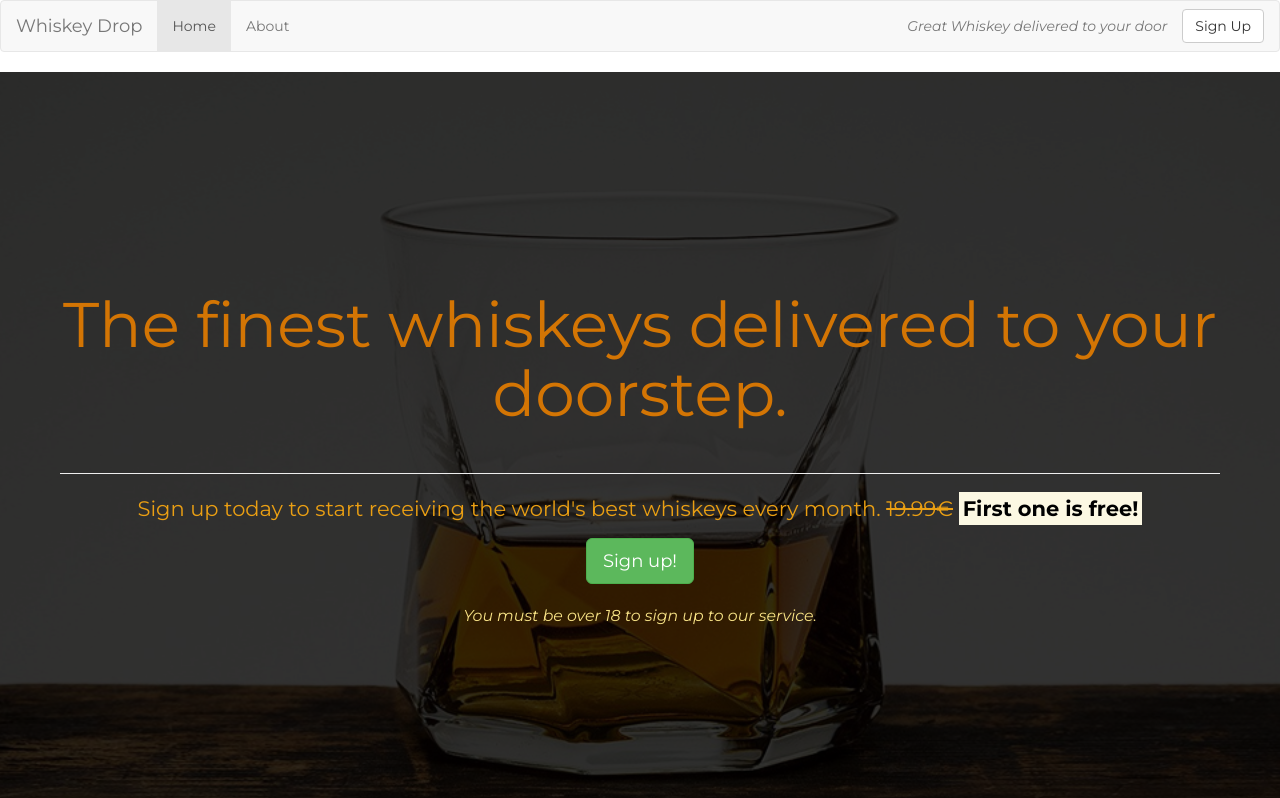
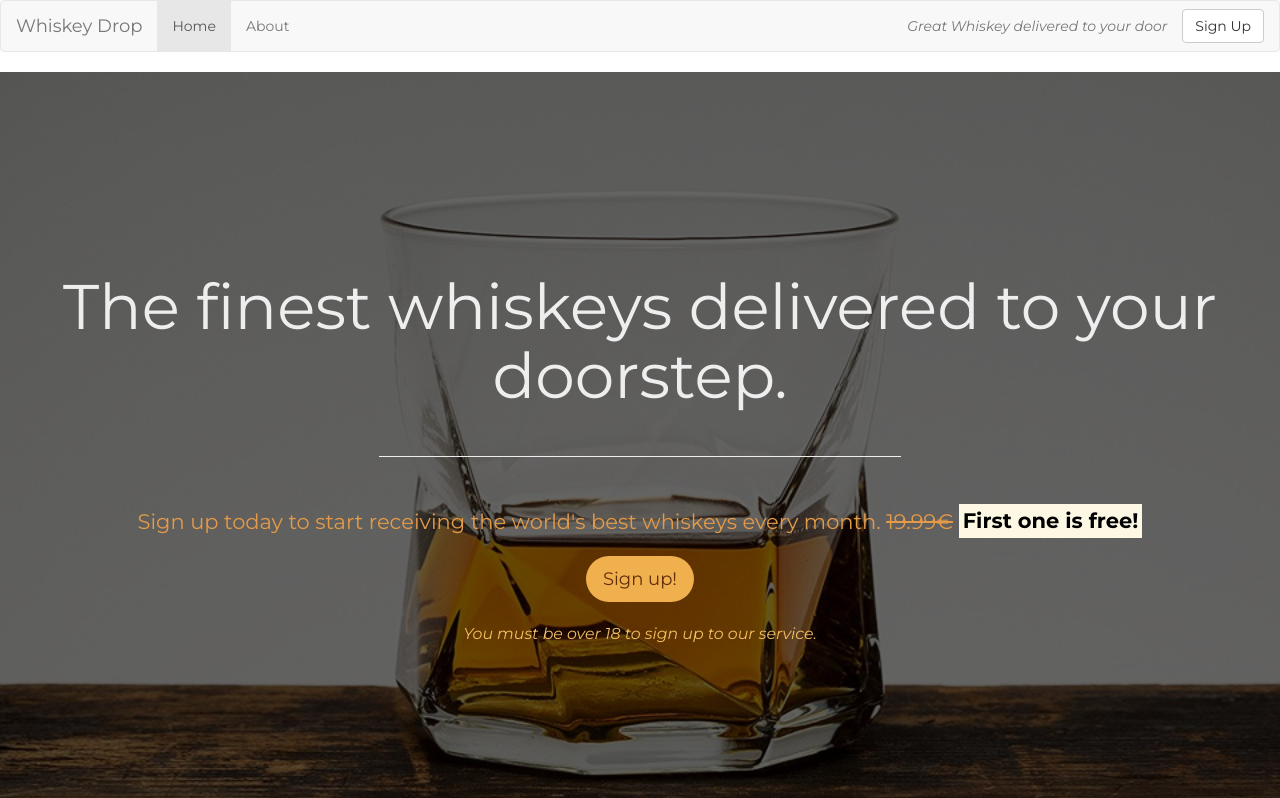
Before and after one commit to pazcm/bootstrap, a plain HTML site: page 04-beyond-bootstrap/index.html in a window 1280 px wide. Shown: the top 798 px of the page. Drawn offline with nearby package versions, Linux system fonts and the light colour scheme.

Commit message:
style callout section

```diff
--- a/04-beyond-bootstrap/css/style.css
+++ b/04-beyond-bootstrap/css/style.css
@@ -2,7 +2,7 @@ body {
     font-family: 'Montserrat', 'Roboto', sans-serif;
 }
 
-/* Containers */
+/* Split html content - several Containers */
 .alert-container {
 
 }
@@ -16,7 +16,7 @@ body {
     -o-background-size: cover;
     background-size: cover;
 
-    display: flex; /* align callout text vertically */
+    display: flex; /* Flexbox - align callout text vertically */
     align-items: center;
     position: relative;
 }
@@ -33,25 +33,35 @@ body {
 
 }
 
+
+
 .jumbotron {
     background-color: transparent;
 }
 
 .jumbotron h1 {
-    color: #d37504;
+    color: #eee;
     font-weight: normal;
     margin-bottom: 45px;
 }
 
 .jumbotron .lead {
-    color: #ea9f13;
-    margin:;
+    color: #e49a48;
+    margin: 20px;
 }
 
 .jumbotron small {
-    color:#f7e285;
+    color:#f3bf62;
     font-size: 75%;
     font-style: italic;
+}
+
+.block-divider {
+    padding-top: 30px;
+    width: 45%;
+}
+.block-divider--light {
+    color: #eee;
 }
 
 .overlay-opaque {
@@ -60,5 +70,25 @@ body {
     left: 0;
     height: 100%;
     width: 100%;
-    background-color: rgba(0, 0, 0, .8);
+    background-color: rgba(0, 0, 0, .6);
 }
+
+/*central sign up button*/
+
+.btn--cta {
+    border-radius: 30px;
+}
+
+.btn--orange {
+    color:  #5f2f0c;
+    background-color: #f1b04e;
+}
+
+.btn--orange:hover,
+.btn--orange:active,
+.btn--orange:focus,
+.btn--orange:active:focus {
+    background-color: #5f2f0c;
+    border-color: #e49a48;
+    color: #f1b04e;
+}
--- a/04-beyond-bootstrap/index.html
+++ b/04-beyond-bootstrap/index.html
@@ -53,9 +53,9 @@
             <div class="col-xs-12 jumbotron text-center">
                 <section class="callout">
                     <h1>The finest whiskeys delivered to your doorstep.</h1>
-                    <hr>
+                    <hr class="block-divider block-divider--light">
                     <p class="lead">Sign up today to start receiving the world's best whiskeys every month. <s class="hidden-xs">19.99€</s><span class="visible-xs"><br></span> <strong><mark>First one is free!</mark></strong></p>
-                    <p><button class="btn btn-lg btn-success" data-toggle='modal' data-target='#signUpModal'>Sign up!</button></p>
+                    <p><button class="btn btn-lg btn--cta btn--orange" data-toggle='modal' data-target='#signUpModal'>Sign up!</button></p>
                     <p class="text-muted"><small>You must be over 18 to sign up to our service.</small></p>
                 </section>
             </div>
```
